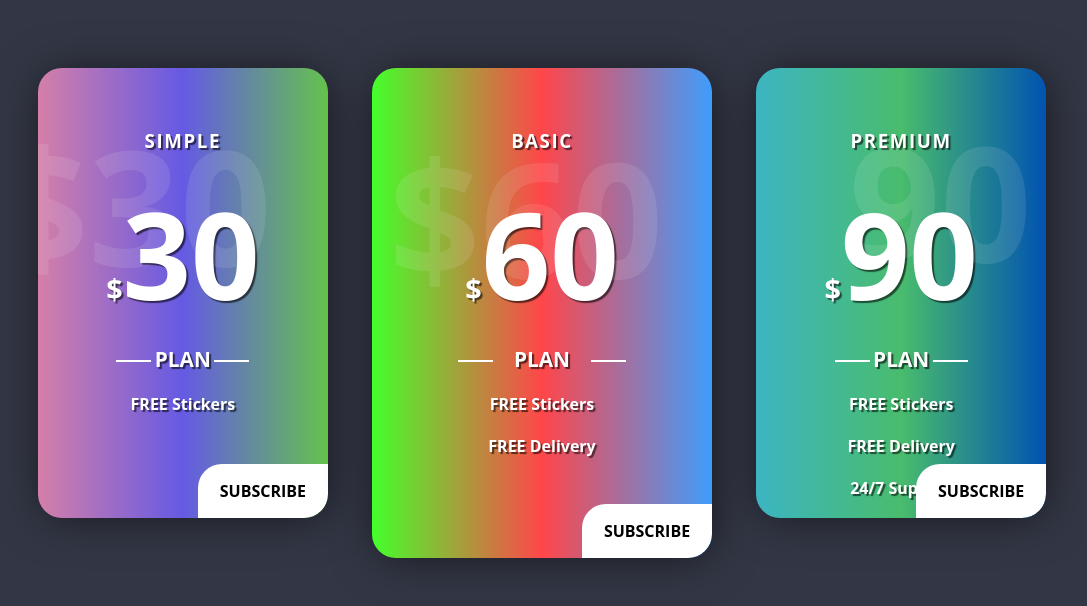
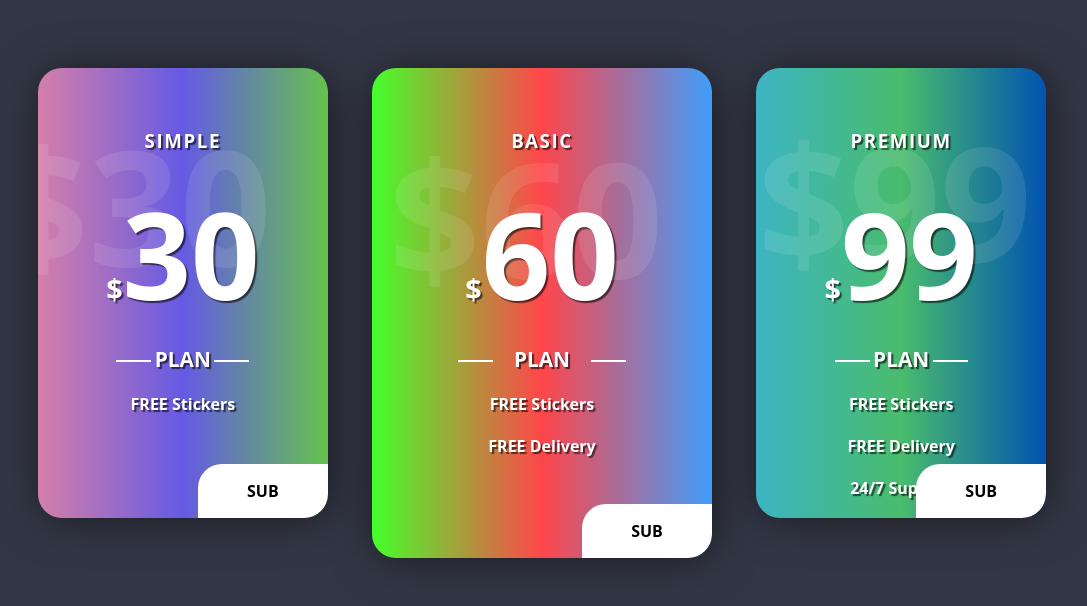
Before and after one commit to MaryiaNikanava/Homework, a plain HTML site: page price/index.html in a window 1280 px wide. Shown: the whole page, without its empty margins (98-1185 px from the left). Drawn offline with Linux system fonts and the light colour scheme.

Commit message:
Changed price and description

```diff
--- a/price/index.html
+++ b/price/index.html
@@ -20,7 +20,7 @@
         </ul>
 
         <div class="subscribe">
-            <p>Subscribe</p>
+            <p>Sub</p>
         </div>
     </div>
 
@@ -38,14 +38,14 @@
         </ul>
 
         <div class="subscribe">
-            <p>Subscribe</p>
+            <p>Sub</p>
         </div>
     </div>
 
     <div class="card">
         <h3 class="type">premium</h3>
         <div class="price price-premium">
-            <span class="dollar-sign">$</span>90
+            <span class="dollar-sign">$</span>99
         </div>
 
         <p class="plan">plan</p>
@@ -57,7 +57,7 @@
         </ul>
 
         <div class="subscribe">
-            <p>Subscribe</p>
+            <p>Sub</p>
         </div>
     </div>
 </body>
--- a/price/style.css
+++ b/price/style.css
@@ -103,7 +103,7 @@ body {
 }
 
 .price-premium::before {
-    content: "90"
+    content: "$99"
 }
 
 .price-basic::before, .price-awesome::before, .price-premium::before {
```
